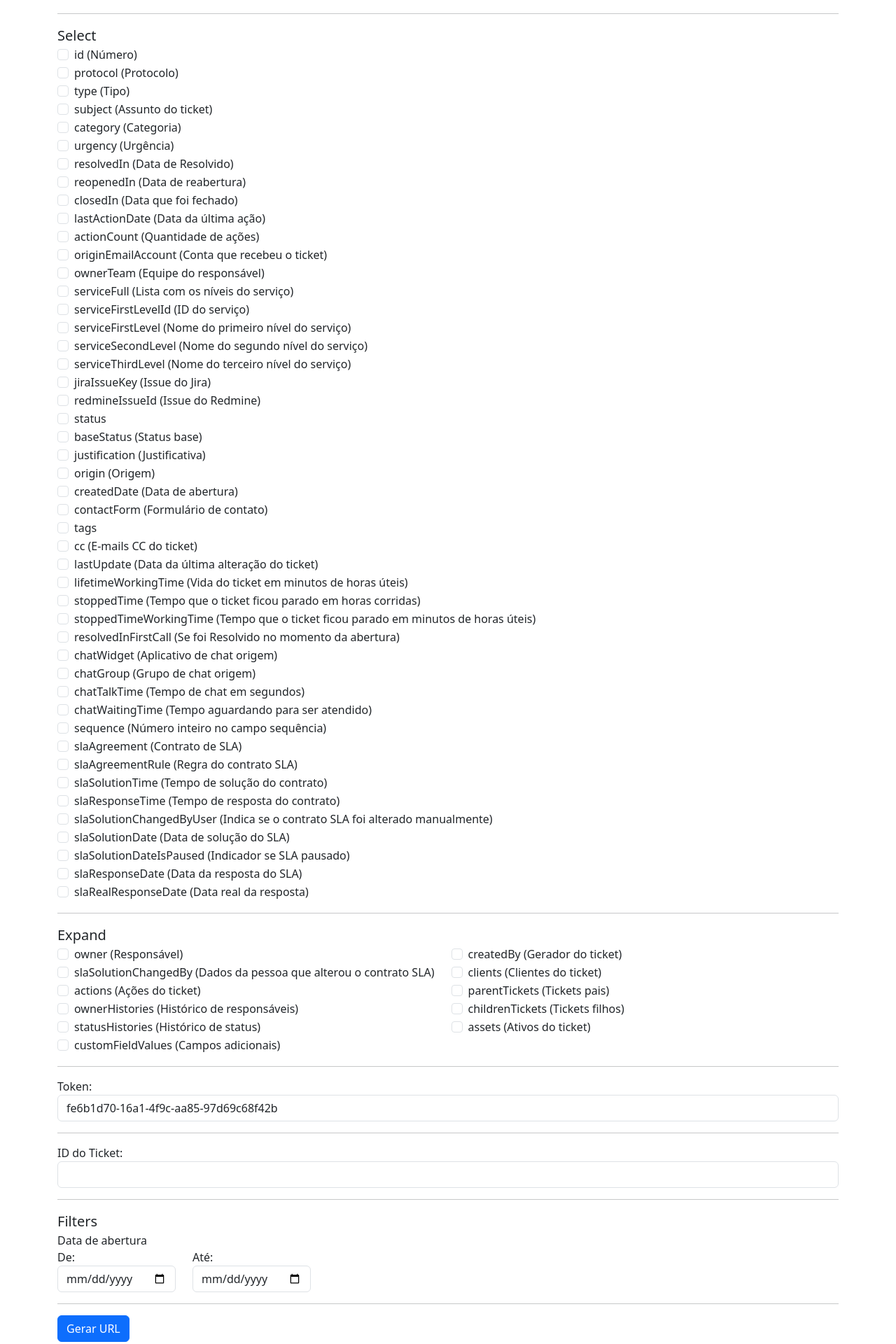
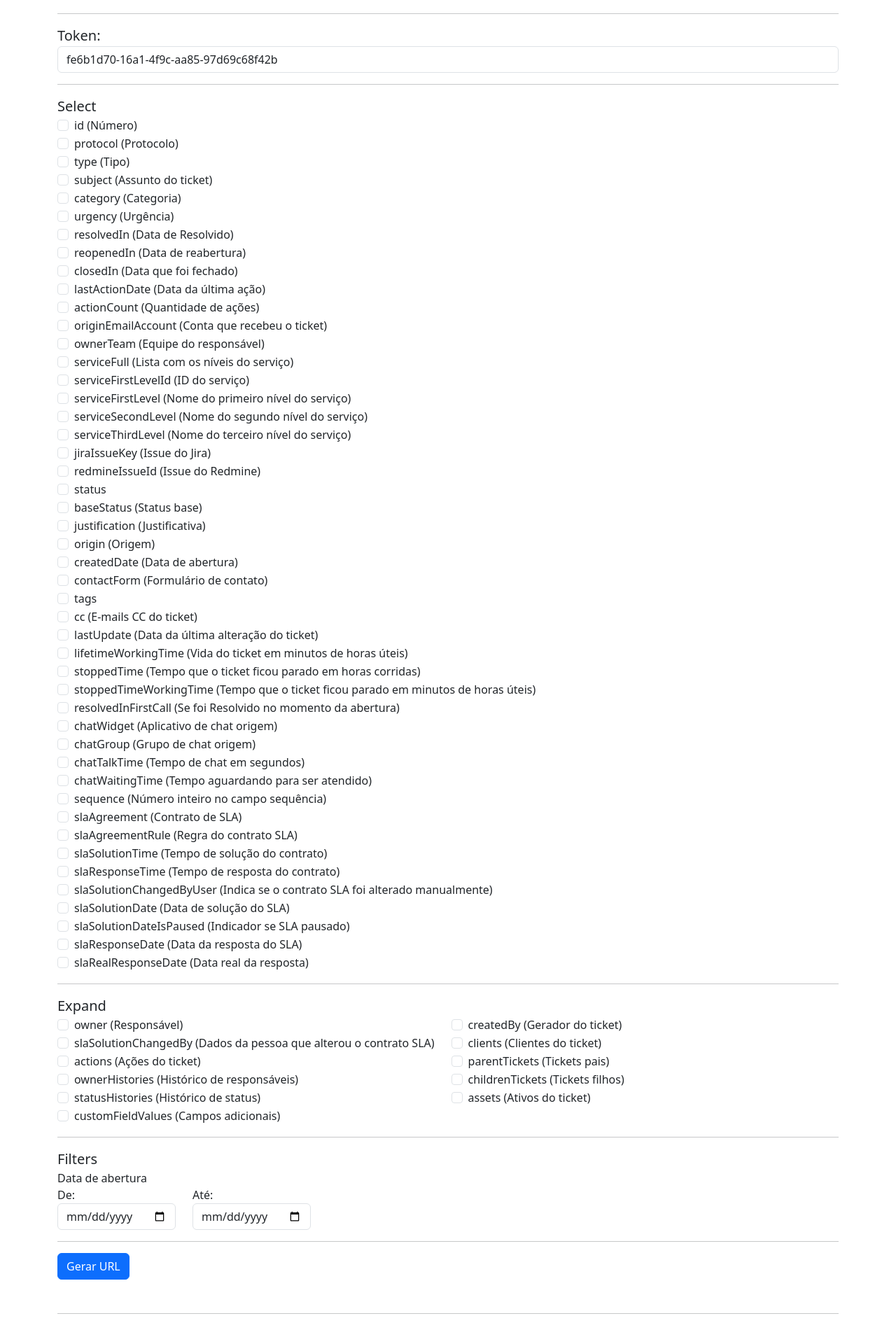
Before and after one commit to antoniopzn/gerador-req-api-tickets, a plain HTML site: page index.html in a window 1280 px wide. Shown: the part 120-2040 px from the top of the page at 70% size. After the commit the page ends 2013 px from the top, so only its background shows below. Drawn offline with nearby package versions, Linux system fonts and the light colour scheme.

Commit message:
removido busca por id direto

```diff
--- a/index.html
+++ b/index.html
@@ -16,6 +16,12 @@
         <h1 class="mb-4 display-4">Gerador de requisições - API Tickets</h1>
         <hr>
         <form>
+            <div class="form-group">
+                <label for="select-options" style="font-size: 20px;">Token:</label>
+                <input type="text" class="form-control" id="token" name="token" required
+                    value="fe6b1d70-16a1-4f9c-aa85-97d69c68f42b">
+            </div>
+            <hr>
             <div class="form-group">
                 <label for="select-options" style="font-size: 20px;">Select</label>
                 <div class="row">
@@ -487,17 +493,6 @@
             </div>
             <hr>
             <div class="form-group">
-                <label for="token">Token:</label>
-                <input type="text" class="form-control" id="token" name="token" required
-                    value="fe6b1d70-16a1-4f9c-aa85-97d69c68f42b">
-            </div>
-            <hr>
-            <div class="form-group">
-                <label for="id">ID do Ticket:</label>
-                <input type="number" class="form-control" id="id" name="id">
-            </div>
-            <hr>
-            <div class="form-group">
                 <label for="select-options" style="font-size: 20px;">Filters</label>
                 <div class="form-group">
                     <label for="createdDate">Data de abertura</label>
--- a/script.js
+++ b/script.js
@@ -6,7 +6,6 @@ document.addEventListener("DOMContentLoaded", function (event) {
     btn.addEventListener('click', event => {
         event.preventDefault();
         const token = document.getElementById('token').value;
-        const id = document.getElementById('id').value;
         const createdDateSince = document.getElementById('createdDateSince').value;
         const createdDateUntil = document.getElementById('createdDateUntil').value;
         const selectOptions = document.querySelectorAll('#selects input[type=checkbox]:checked');
@@ -19,10 +18,6 @@ document.addEventListener("DOMContentLoaded", function (event) {
         const expandSelectedOptions = [];
         const expandActionsSelected = [];
         const filtersParams = [];
-
-        if (id) {
-            params.push(`id=${id}`);
-        }
 
         if (createdDateSince && createdDateUntil) {
             filtersParams.push(`createdDate gt ${createdDateSince} and createdDate lt ${createdDateUntil}`);
```
